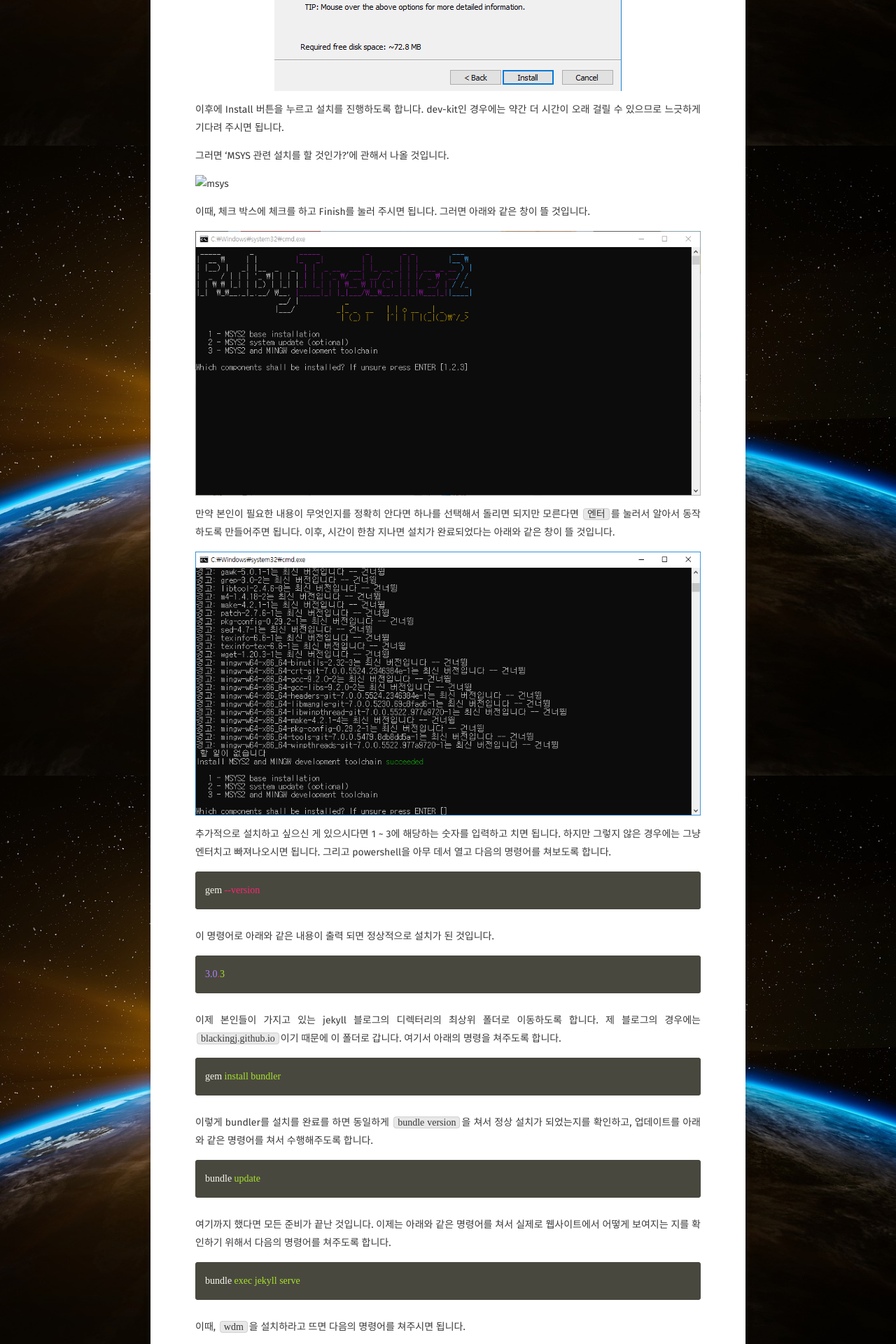
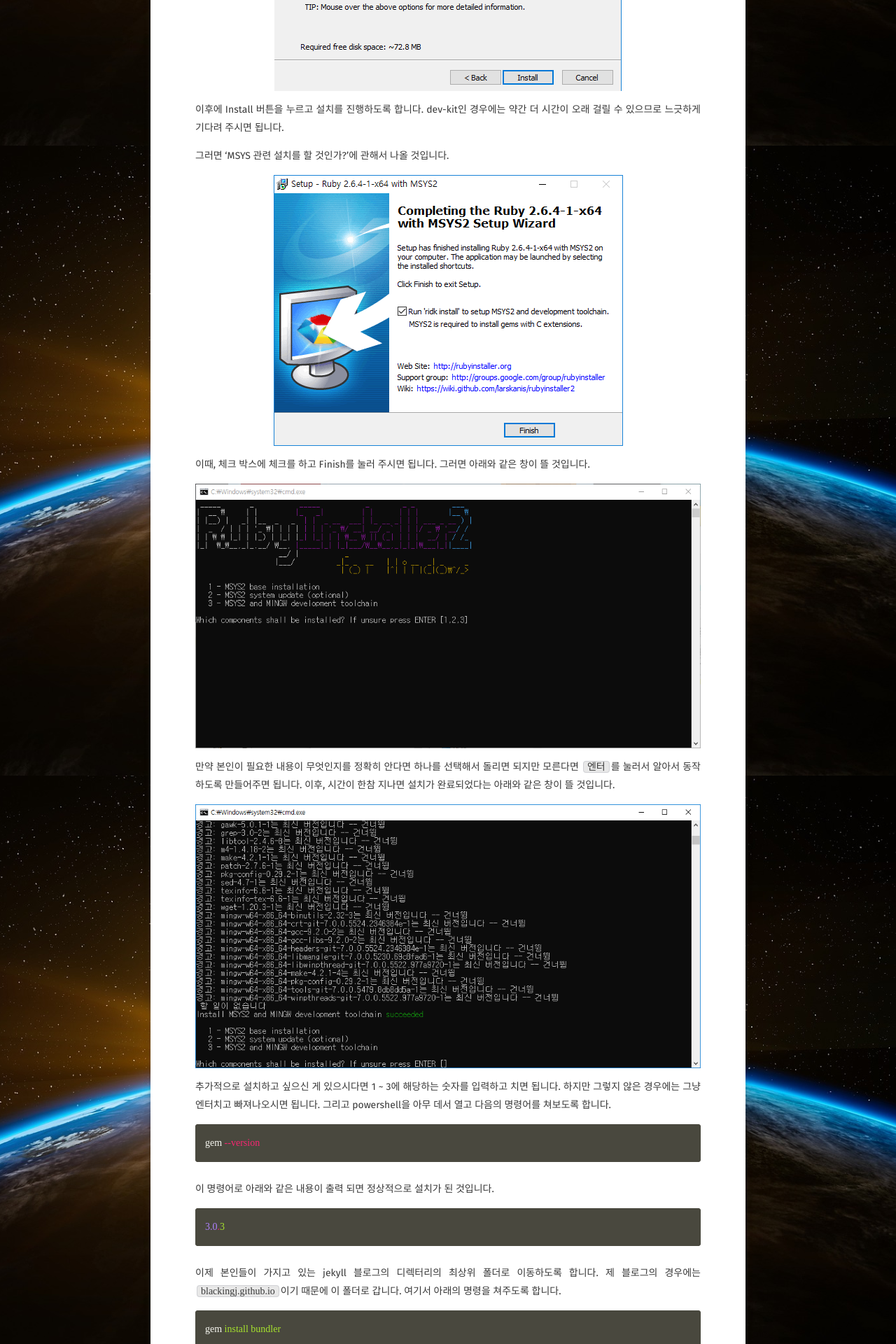
Before and after one commit to BlaCkinkGJ/blackinkgj.github.io, a Jekyll site: the page built from _posts/2019-Blog/2019-10-02-jekyll-bundler.md, in a window 1280 px wide. Shown: the part 1592-3512 px from the top of the page at 70% size. Built offline with Jekyll 4.4.1, drawn with Linux system fonts in a browser that asks for light colours; some web fonts are replaced; comment, search, counter and statistics services are not loaded.

Commit message:
Update 2019-10-02-jekyll-bundler.md

```diff
--- a/_posts/2019-Blog/2019-10-02-jekyll-bundler.md
+++ b/_posts/2019-Blog/2019-10-02-jekyll-bundler.md
@@ -27,7 +27,7 @@ Jekyll 기반 블로그를 만들어놓고 다른 컴퓨터에서 포스팅을
 
 그러면 'MSYS 관련 설치를 할 것인가?'에 관해서 나올 것입니다.
 
-![msys](assets/img/res/2019-Blog/msys.PNG)
+![msys](/assets/img/res/2019-Blog/msys.PNG)
 
 이때, 체크 박스에 체크를 하고 Finish를 눌러 주시면 됩니다. 그러면 아래와 같은 창이 뜰 것입니다.
 
```
